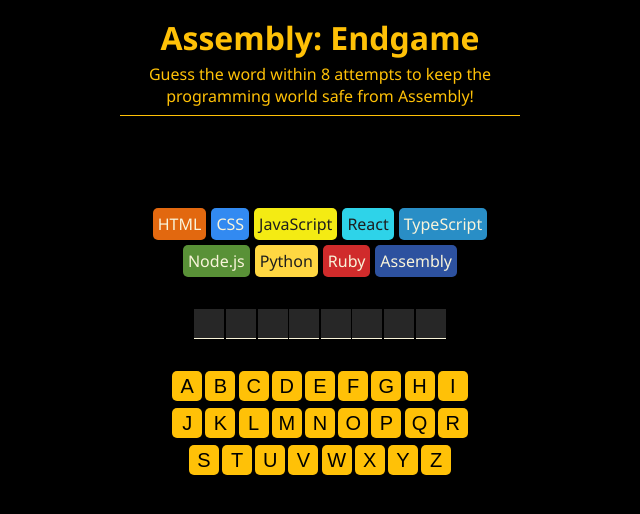
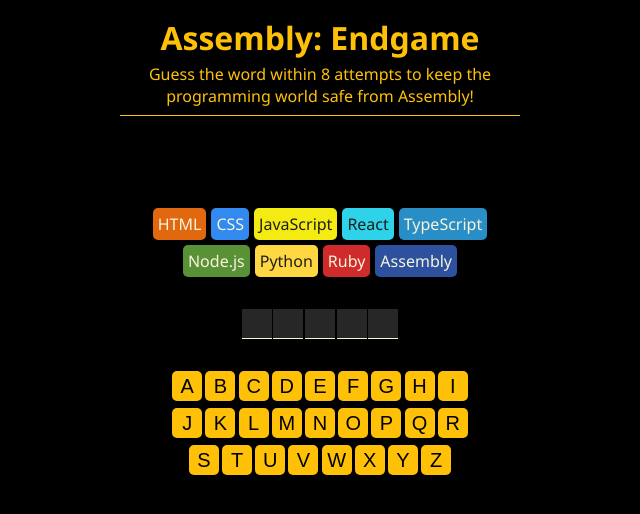
Before and after one commit to suhakilic/assembly-endgame, a Next.js app: page / in a window 1280 px wide. Shown: the top 514 px of the page, without its empty margins (320-960 px from the left). Built offline with nearby package versions, Linux system fonts and the light colour scheme.

Commit message:
random word bug fixed

```diff
--- a/src/app/page.js
+++ b/src/app/page.js
@@ -11,7 +11,7 @@
   const alphabet = "abcdefghijklmnopqrstuvwxyz";
 
   // React States
-  const [word, setWord] = React.useState(getRandomWord);
+  const [word, setWord] = React.useState(()=>getRandomWord());
   const [guessedLetters, setGuessedLetters] = React.useState([]);
 
   // Some Status Of The Game
@@ -24,7 +24,7 @@
 
   // newGame
   function newGame() {
-    setWord(getRandomWord());
+    setWord(() => getRandomWord());
     setGuessedLetters([]);
   }
 
@@ -80,7 +80,7 @@
   });
 
   // Given Word
-  const wordElement = word.split("").map((el) => {
+  const wordElement = word.split("").map((el,index) => {
     const shouldShowLetter = isGameLost || guessedLetters.includes(el);
 
     const className = clsx({
@@ -89,7 +89,7 @@
     });
 
     return (
-      <span className={className} key={el}>
+      <span className={className} key={index}>
         {shouldShowLetter ? el.toUpperCase() : ""}
       </span>
     );
```
